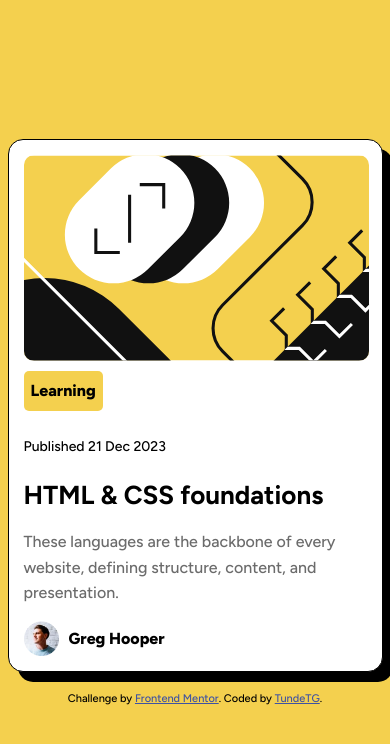
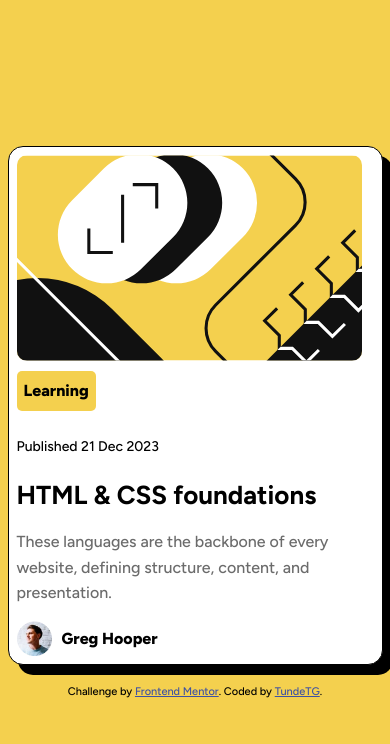
Before and after one commit to aknb-ii/Blog-Preview-Card, a plain HTML site: page index.html in a window 390 px wide. Drawn offline with Linux system fonts and the light colour scheme.

Commit message:
Optimization, accessibility, order of selectors updates

```diff
--- a/style.css
+++ b/style.css
@@ -3,6 +3,7 @@
   --white: hsl(0, 0%, 100%);
   --gray-500: hsl(0, 0%, 42%);
   --gray-950: hsl(0, 0%, 7%);
+  --box-shadow: 0.625rem 0.625rem 0 rgba(0, 0, 0, 1);
 }
 
 *{
@@ -26,15 +27,29 @@ body{
   height: 100vh;
 }
 
+p{
+  margin-block-start: 1.125rem ;
+  line-height: 1.6rem;
+}
+
+h1:hover{
+ cursor: pointer;
+}
+
+h1{
+  margin-block-start: 1.25rem;
+  font-size: 1.625rem;
+}
+
 .blog-preview{
   background: var(--white);
   width: min(100%, 23.4375rem);
-  padding: 0.9375rem;
+  padding: clamp(0.5rem, 2vw, 0.9375rem);
   display: flex;
   flex-direction: column;
   border: 1px solid black;
   border-radius: 15px;
-  box-shadow: 0.625rem 0.625rem 0 rgba(0, 0, 0, 1);
+  box-shadow: var(--box-shadow);
 }
 
 .blog-thumbnail{
@@ -50,26 +65,12 @@ body{
   font-weight: 800;
 }
 
-p{
-  margin-block-start: 1.125rem ;
-  line-height: 1.6rem;
-}
-
 .publish-date{
   font-size: 0.875rem;
 }
 
 .description{
   color: var(--gray-500);
-}
-
-h1:hover{
- cursor: pointer;
-}
-
-h1{
-  margin-block-start: 1.25rem;
-  font-size: 1.625rem;
 }
 
 .authour-preview{
```
